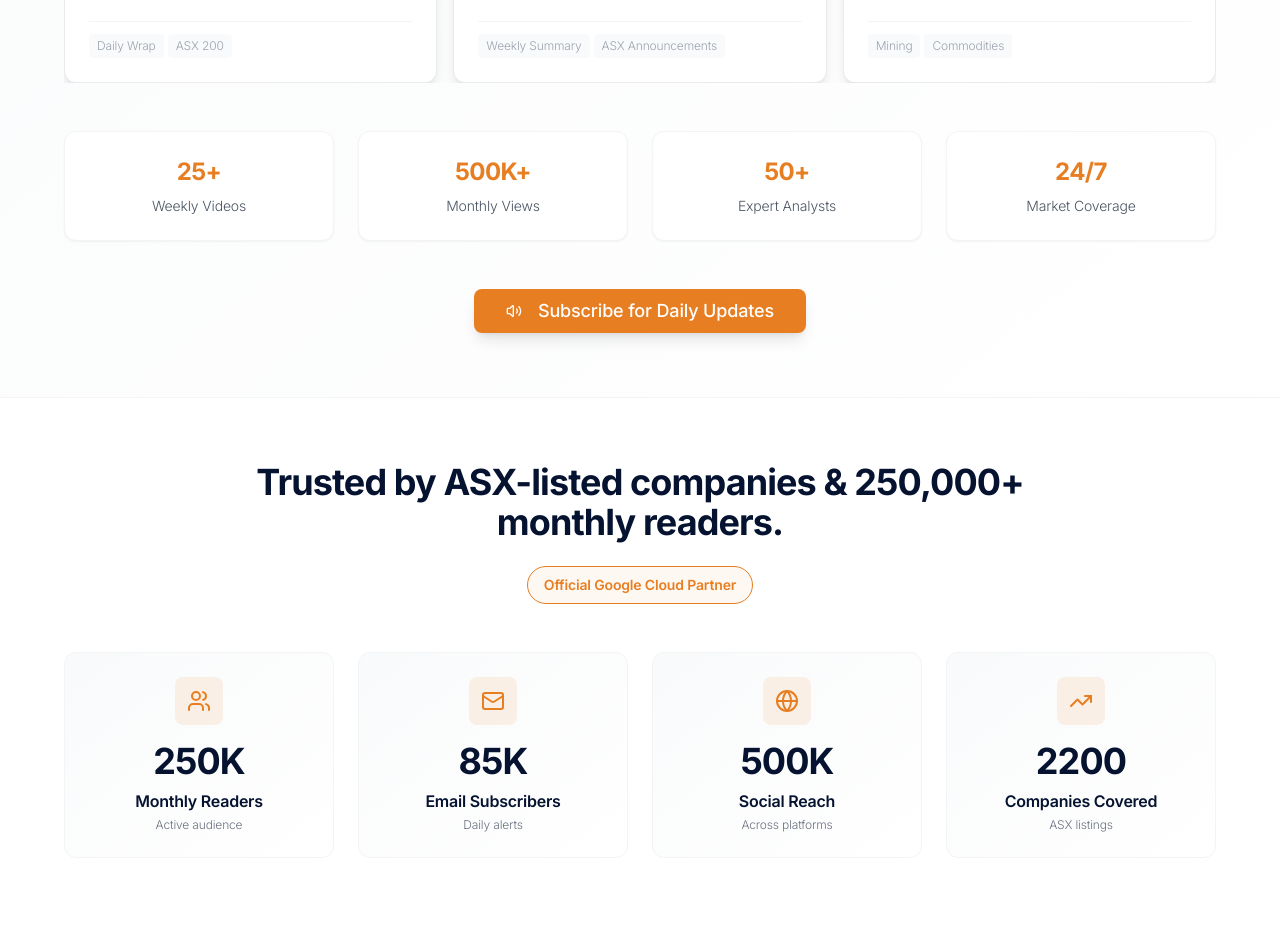
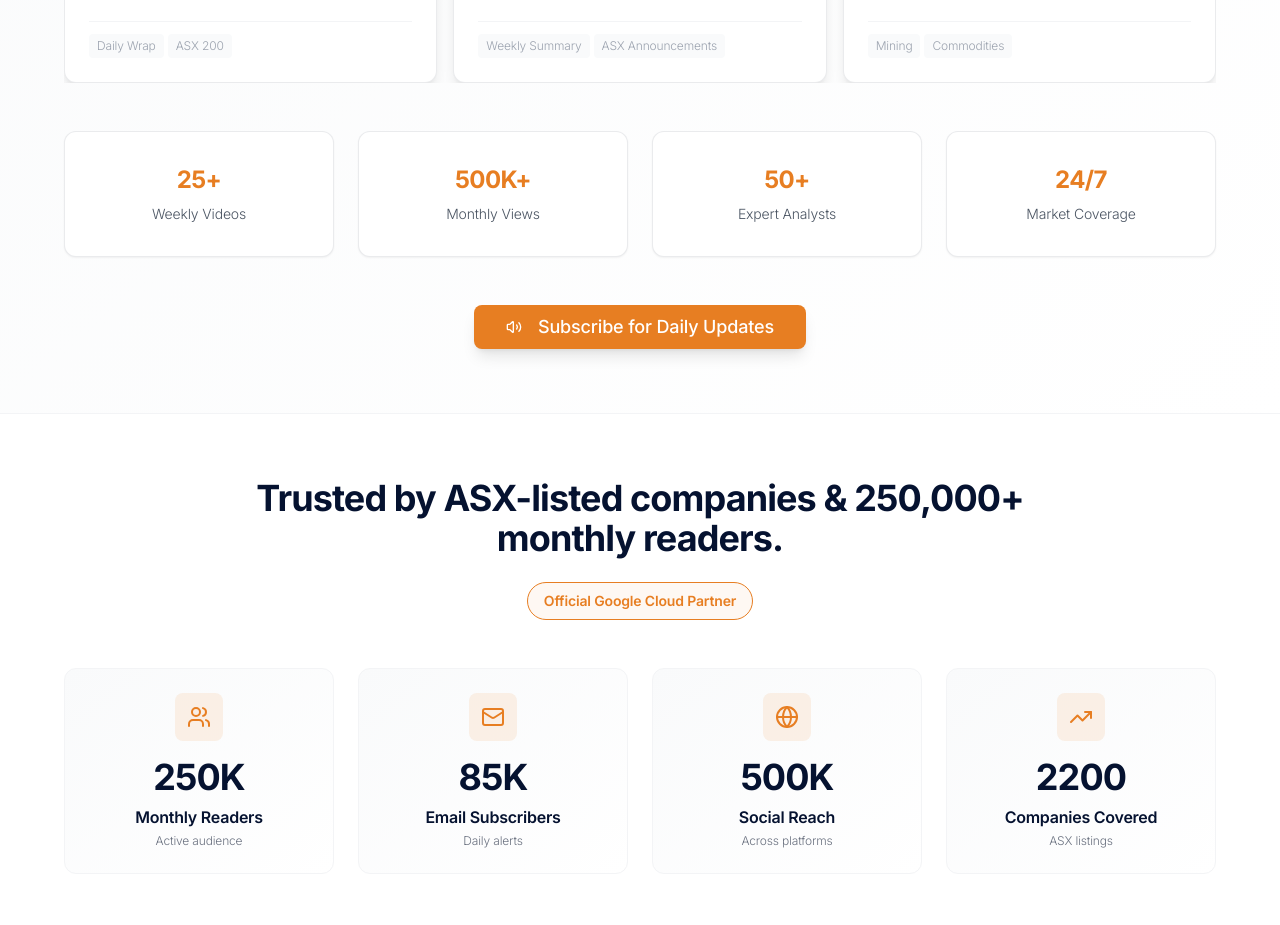
Before and after one commit to mo2521464-spec/StockWire-X, a React (Vite) app: page / in a window 1280 px wide. Shown: the part 5760-6685 px from the top of the page. Built offline with nearby package versions, Linux system fonts and the light colour scheme; no server answers.

Commit message:
Update MediaHighlights quick stats cards styling
cgen-3b393fbd050c4ca291a9fcc2e3eeb62b

```diff
--- a/client/components/MediaHighlights.tsx
+++ b/client/components/MediaHighlights.tsx
@@ -247,25 +247,25 @@ const MediaHighlights: React.FC<MediaHighlightsProps> = ({
 
           {/* Quick Stats */}
           <div className="mt-12 grid grid-cols-2 md:grid-cols-4 gap-6">
-            <div className="text-center p-6 bg-white rounded-xl shadow-sm border border-gray-100">
+            <div className="text-center p-8 bg-white rounded-xl shadow-sm border border-gray-700/10">
               <div className="font-heading text-2xl text-brand-orange mb-2">
                 25+
               </div>
               <div className="text-sm text-gray-600">Weekly Videos</div>
             </div>
-            <div className="text-center p-6 bg-white rounded-xl shadow-sm border border-gray-100">
+            <div className="text-center p-8 bg-white rounded-xl shadow-sm border border-gray-700/10">
               <div className="font-heading text-2xl text-brand-orange mb-2">
                 500K+
               </div>
               <div className="text-sm text-gray-600">Monthly Views</div>
             </div>
-            <div className="text-center p-6 bg-white rounded-xl shadow-sm border border-gray-100">
+            <div className="text-center p-8 bg-white rounded-xl shadow-sm border border-gray-700/10">
               <div className="font-heading text-2xl text-brand-orange mb-2">
                 50+
               </div>
               <div className="text-sm text-gray-600">Expert Analysts</div>
             </div>
-            <div className="text-center p-6 bg-white rounded-xl shadow-sm border border-gray-100">
+            <div className="text-center p-8 bg-white rounded-xl shadow-sm border border-gray-700/10">
               <div className="font-heading text-2xl text-brand-orange mb-2">
                 24/7
               </div>
```
